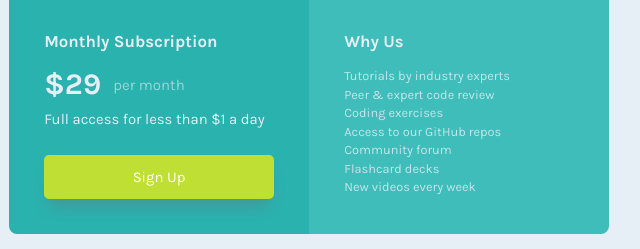
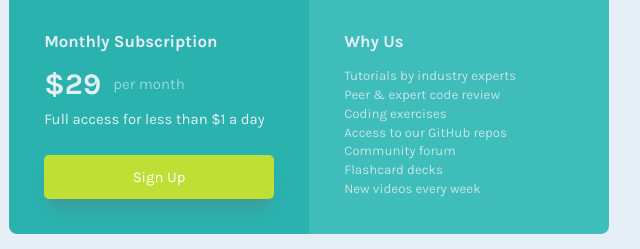
Before and after one commit to raveneliette/single-price-grid-component, a plain HTML site: page index.html in a window 1280 px wide. Shown: the part 381-630 px from the top of the page, 331-971 px from the left. Drawn offline with Linux system fonts and the light colour scheme.

Commit message:
Altered lists font size and line height; Removed comment.

```diff
--- a/css/style.css
+++ b/css/style.css
@@ -67,7 +67,7 @@ span {
 }
 
 .top-box .yellow-p {
-  color: var(--secondary-color); /* <<<<<<<<<<<<<<<<<<<< Edit this */
+  color: var(--secondary-color);
   font-size: 1.05rem;
   font-weight: 700;
   margin-bottom: 0.5rem;
@@ -139,8 +139,8 @@ span {
 
 .about-box li {
   color: hsla(204, 43%, 93%, 0.8);
-  font-size: 0.8rem;
-  line-height: 1.45;
+  font-size: 0.83rem;
+  line-height: 1.42;
 }
 
 /* Media Queries */
```
